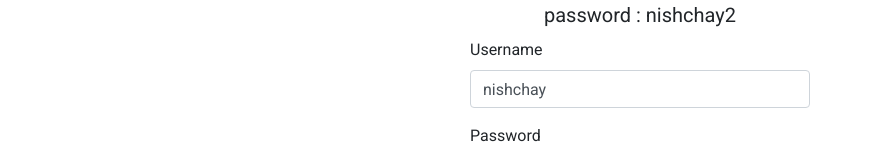
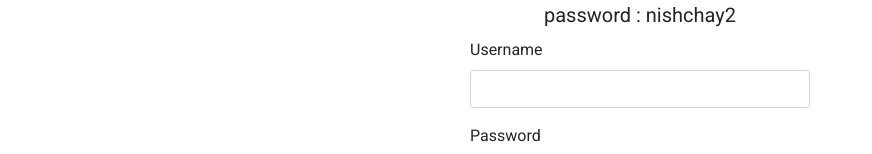
Before and after one commit to nishchay17/SG295_6.bits, a React (Create React App) app in the folder frontendSih/: page /login in a window 1280 px wide. Shown: the part 273-427 px from the top of the page, without its empty margins (0-872 px from the left). Built offline with nearby package versions, Linux system fonts and the light colour scheme.

Commit message:
new approch

```diff
--- a/frontendSih/src/components/Login.js
+++ b/frontendSih/src/components/Login.js
@@ -4,8 +4,8 @@ import { Redirect } from "react-router-dom";
 
 export default function Login() {
   const [values, setValues] = useState({
-    username: "nishchay",
-    password: "nishchay",
+    username: "",
+    password: "",
     error: "",
     loading: false,
     didRedirect: false,
--- a/frontendSih/src/components/Signup.js
+++ b/frontendSih/src/components/Signup.js
@@ -86,7 +86,7 @@ const Signup = () => {
           <h4 className="display-4 my-5">Registration Form</h4>
           <p className="lead">Demo Mode (change Aadhaar Number and username)</p>
           <form>
-            <div className="row">
+            {/* <div className="row">
               <div className="col">
                 <div className="form-group">
                   <label>First Name</label>
@@ -163,7 +163,7 @@ const Signup = () => {
                   </select>
                 </div>
               </div>
-            </div>
+            </div> */}
             <div className="form-group">
               <label>Aadhaar Number</label>
               <input
```
Also changed, not shown: 1 other file (tests, documents, lock files or other folders).
